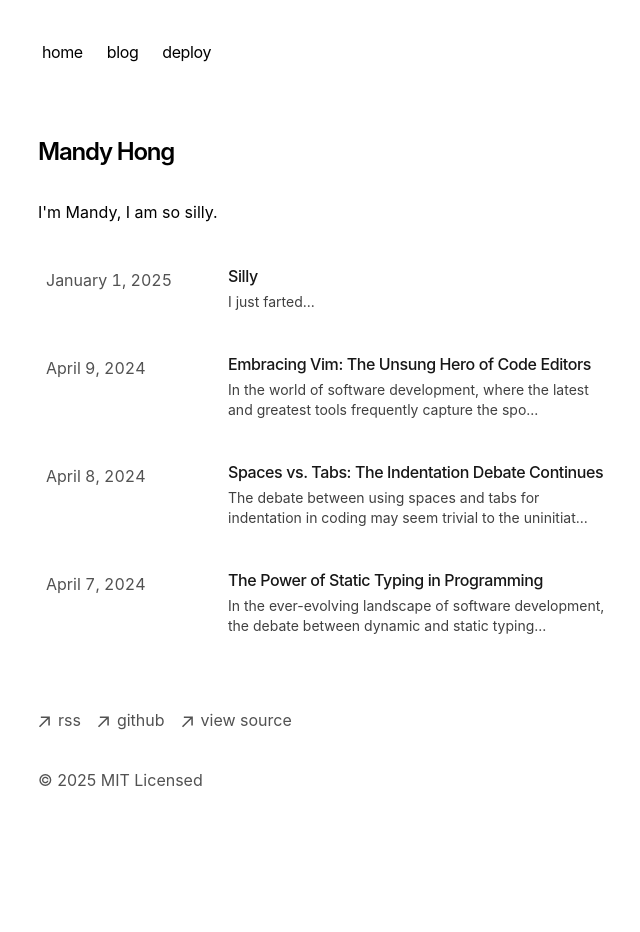
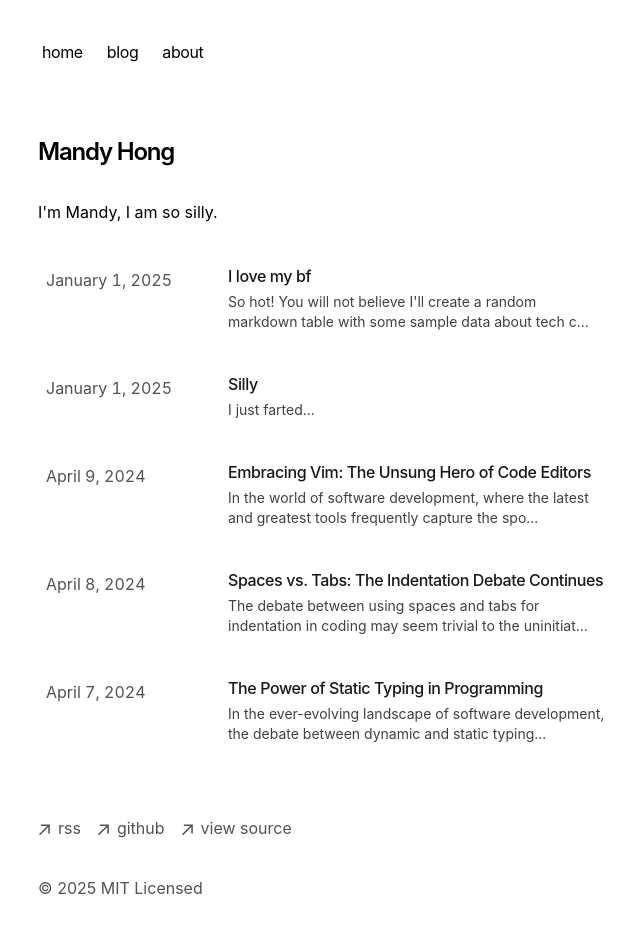
Before and after one commit to supermandee/supermandee.github.io, a Next.js app: page / in a window 1280 px wide. Shown: the top 932 px of the page, without its empty margins (314-954 px from the left). Before the commit the page ends 856 px from the top, so only its background shows below. Built offline with nearby package versions, Linux system fonts and the light colour scheme.

Commit message:
new stuff

```diff
--- /dev/null
+++ b/app/blog/posts/i-like-my-bf.mdx
@@ -0,0 +1,12 @@
+---
+title: 'I love my bf'
+publishedAt: '2025-01-01'
+summary: 'heheh he is so hot and his pp so good.'
+---
+So hot!
+You will not believe
+
+I'll create a random markdown table with some sample data about tech companies.
+
+
+Would you like me to generate a different type of table or include different columns?
--- a/app/components/nav.tsx
+++ b/app/components/nav.tsx
@@ -7,8 +7,8 @@ const navItems = {
   '/blog': {
     name: 'blog',
   },
-  'https://vercel.com/templates/next.js/portfolio-starter-kit': {
-    name: 'deploy',
+  'https://google.com': {
+    name: 'about',
   },
 }
 
```
Also changed, not shown: 19 other files (tests, documents, lock files or other folders).
